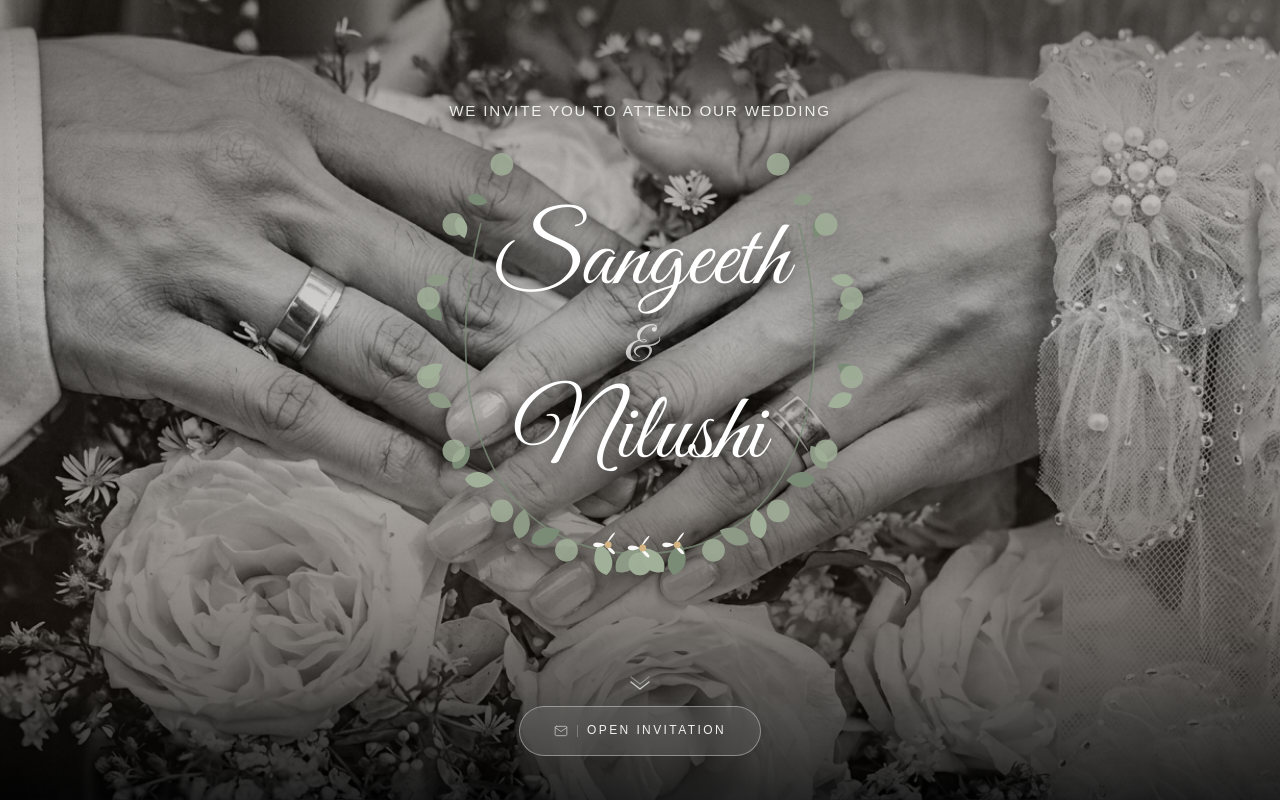
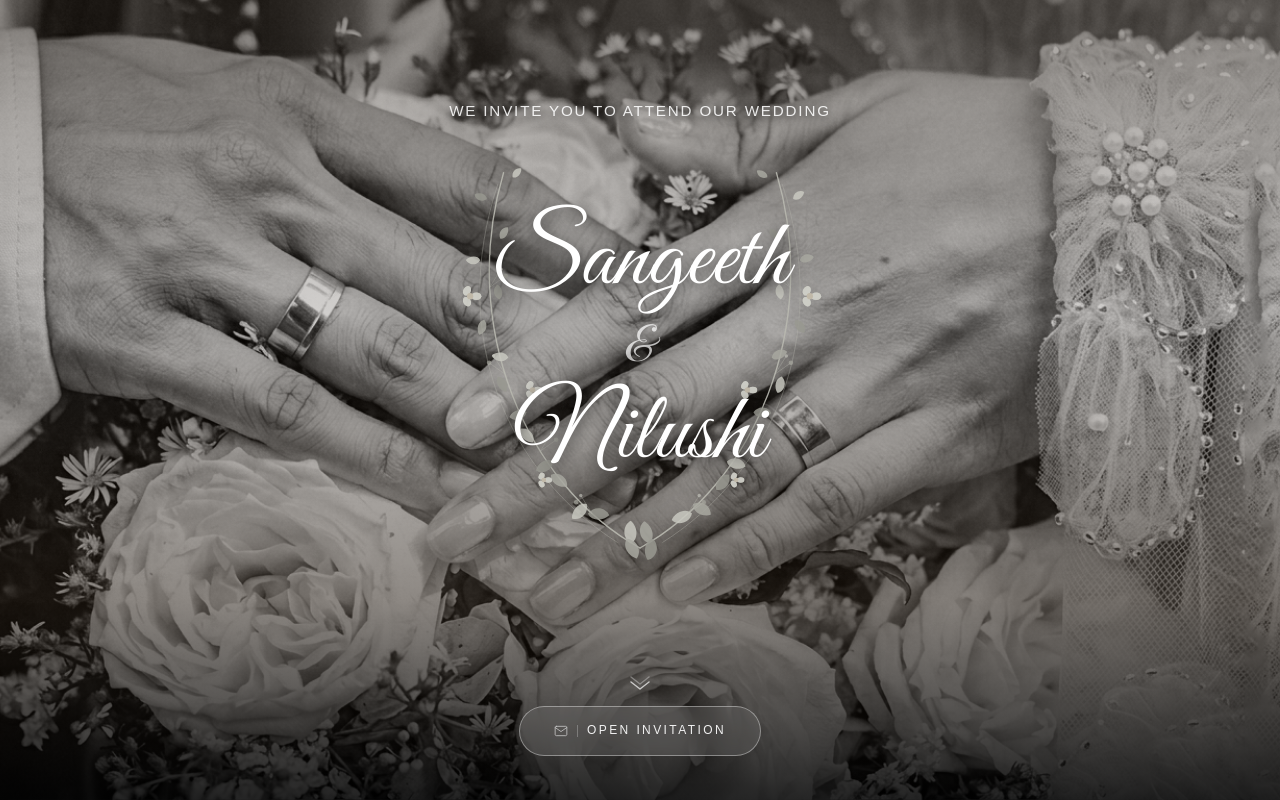
Before and after one commit to Benaragama-003/Wedding-Invitation, a React (Vite) app in the folder Frontend/: page / in a window 1280 px wide. Built offline with nearby package versions, Linux system fonts and the light colour scheme; a web font is replaced by a local one.

Commit message:
Done with final before edditting timeline

```diff
--- a/Frontend/src/App.jsx
+++ b/Frontend/src/App.jsx
@@ -37,7 +37,7 @@ function App() {
     // We wait for it to complete before revealing the main app.
     setTimeout(() => {
       setPhase('main');
-    }, 1500); // 1.5 second cinematic transition duration
+    }, 1400); // match the 1.4s Framer Motion transition exactly
   };
 
   return (
@@ -61,8 +61,7 @@ function App() {
           {/* ── Transparent NavBar (hero-only) ── */}
           <NavBar />
 
-          {/* ── Ambient background layers (over all sections) ── */}
-          <FloatingParticles petalCount={16} wheatCount={0} glowCount={0} dustCount={0} />
+
 
           {/* ── Soft ambient shimmer ── */}
           <motion.div
@@ -89,6 +88,11 @@ function App() {
           </main>
         </motion.div>
       )}
+
+      {/* ── Ambient background layers (over all sections) ── */}
+      {phase === 'main' && (
+        <FloatingParticles petalCount={16} wheatCount={0} glowCount={0} dustCount={0} />
+      )}
     </>
   );
 }
--- a/Frontend/src/sections/LoadingScreen.jsx
+++ b/Frontend/src/sections/LoadingScreen.jsx
@@ -224,8 +224,49 @@ export default function LoadingScreen({ phase, onOpen }) {
 function CircularFrame({ brideName, groomName }) {
   const size = 'clamp(300px, 80vw, 450px)';
 
-  // Helpers to generate leaves
-  const getLeafColor = (i) => ['#8C9A86', '#A1B199', '#7A8B76'][i % 3];
+  // Silver palette
+  const branchColor = '#B8B8B0';      // warm silver for branches
+  const leafLight  = '#C8C8C0';       // light silver leaf
+  const leafMid    = '#A8A8A0';       // mid silver leaf
+  const leafDark   = '#989890';       // darker silver leaf
+  const flowerPetal = '#D0D0C8';      // silver-white petals
+  const flowerCenter = '#C0B8A8';     // warm champagne center
+
+  // Generate leaf along a bezier path
+  // Left branch: starts at bottom-center, curves up-left to top
+  // Right branch: starts at bottom-center, curves up-right to top
+  const leftBranchLeaves = [];
+  const rightBranchLeaves = [];
+
+  for (let i = 0; i < 16; i++) {
+    const t = i / 15;
+    // Left branch path: cubic bezier from (200,375) to (60,50)
+    const lx = (1-t)**3*200 + 3*(1-t)**2*t*100 + 3*(1-t)*t**2*40 + t**3*80;
+    const ly = (1-t)**3*375 + 3*(1-t)**2*t*320 + 3*(1-t)*t**2*180 + t**3*45;
+    // Tangent angle for leaf direction
+    const dlx = -3*(1-t)**2*200 + 3*(3*(1-t)**2 - 6*(1-t)*t)*100/3*3 + 3*(6*(1-t)*t - 3*t**2)*40/3*3 + 3*t**2*80;
+    const dly = -3*(1-t)**2*375 + 3*(1-t)**2*320 + (6*(1-t)*t - 3*t**2)*180*3 + 3*t**2*45;
+    const angle = Math.atan2(dly, dlx) * 180 / Math.PI;
+    const side = i % 2 === 0 ? -1 : 1;
+    const leafScale = 0.6 + (1-t) * 0.5;
+    const colors = [leafLight, leafMid, leafDark];
+
+    leftBranchLeaves.push({
+      x: lx + side * 8, y: ly + side * 4,
+      angle: angle + side * 55,
+      scale: leafScale,
+      color: colors[i % 3],
+    });
+
+    // Right branch (mirrored)
+    const rx = 400 - lx;
+    rightBranchLeaves.push({
+      x: rx - side * 8, y: ly + side * 4,
+      angle: 180 - angle - side * 55,
+      scale: leafScale,
+      color: colors[(i+1) % 3],
+    });
+  }
 
   return (
     <div style={{ position: 'relative', width: size, height: size }}>
@@ -240,69 +281,108 @@ function CircularFrame({ brideName, groomName }) {
         animate={{ scale: [1, 1.015, 1] }}
         transition={{ duration: 8, repeat: Infinity, ease: 'easeInOut' }}
       >
-        {/* Main branch paths */}
-        <path d="M 200 380 C 70 380, 20 250, 60 90" fill="none" stroke="#7A8B76" strokeWidth="1.5" strokeLinecap="round" opacity="0.8" />
-        <path d="M 200 380 C 330 380, 380 250, 340 90" fill="none" stroke="#7A8B76" strokeWidth="1.5" strokeLinecap="round" opacity="0.8" />
+        {/* Main branch stems */}
+        <path
+          d="M 200 375 C 100 320, 40 180, 80 45"
+          fill="none" stroke={branchColor} strokeWidth="1.2" strokeLinecap="round" opacity="0.9"
+        />
+        <path
+          d="M 200 375 C 300 320, 360 180, 320 45"
+          fill="none" stroke={branchColor} strokeWidth="1.2" strokeLinecap="round" opacity="0.9"
+        />
 
-        {/* Left branch pointed leaves */}
-        {[...Array(12)].map((_, i) => {
-          const progress = i / 11;
-          const angle = 90 + progress * 130;
-          const rad = angle * (Math.PI / 180);
-          const cx = 200 + 175 * Math.cos(rad);
-          const cy = 190 + 185 * Math.sin(rad);
-          const isOut = i % 2 === 0;
-          const leafAngle = angle + (isOut ? 45 : -25);
+        {/* Secondary thinner branches */}
+        <path
+          d="M 180 370 C 85 310, 30 190, 75 55"
+          fill="none" stroke={branchColor} strokeWidth="0.6" strokeLinecap="round" opacity="0.5"
+        />
+        <path
+          d="M 220 370 C 315 310, 370 190, 325 55"
+          fill="none" stroke={branchColor} strokeWidth="0.6" strokeLinecap="round" opacity="0.5"
+        />
+
+        {/* Left branch leaves */}
+        {leftBranchLeaves.map((leaf, i) => (
+          <path
+            key={`ll-${i}`}
+            d="M 0 0 C 4 -8, 14 -8, 18 -2 C 14 4, 4 6, 0 0 Z"
+            fill={leaf.color}
+            opacity="0.85"
+            transform={`translate(${leaf.x},${leaf.y}) rotate(${leaf.angle}) scale(${leaf.scale})`}
+          />
+        ))}
+
+        {/* Right branch leaves */}
+        {rightBranchLeaves.map((leaf, i) => (
+          <path
+            key={`rl-${i}`}
+            d="M 0 0 C 4 -8, 14 -8, 18 -2 C 14 4, 4 6, 0 0 Z"
+            fill={leaf.color}
+            opacity="0.85"
+            transform={`translate(${leaf.x},${leaf.y}) rotate(${leaf.angle}) scale(${leaf.scale})`}
+          />
+        ))}
+
+        {/* Small berry/bud accents along left branch */}
+        {[0.15, 0.35, 0.55, 0.75].map((t, i) => {
+          const x = (1-t)**3*200 + 3*(1-t)**2*t*100 + 3*(1-t)*t**2*40 + t**3*80;
+          const y = (1-t)**3*375 + 3*(1-t)**2*t*320 + 3*(1-t)*t**2*180 + t**3*45;
+          const side = i % 2 === 0 ? -1 : 1;
           return (
-            <path key={`ll-${i}`} d="M 0 0 C 12 -12, 24 -8, 28 0 C 24 8, 12 12, 0 0 Z" fill={getLeafColor(i)} transform={`translate(${cx},${cy}) rotate(${leafAngle}) scale(${0.65 + (1-progress)*0.4})`} />
+            <g key={`lb-${i}`}>
+              <line x1={x} y1={y} x2={x + side*14} y2={y - 10} stroke={branchColor} strokeWidth="0.5" opacity="0.6" />
+              <circle cx={x + side*14} cy={y - 10} r="2" fill={leafMid} opacity="0.7" />
+              <line x1={x} y1={y} x2={x + side*10} y2={y - 16} stroke={branchColor} strokeWidth="0.5" opacity="0.6" />
+              <circle cx={x + side*10} cy={y - 16} r="1.5" fill={leafLight} opacity="0.6" />
+            </g>
           );
         })}
 
-        {/* Right branch pointed leaves */}
-        {[...Array(12)].map((_, i) => {
-          const progress = i / 11;
-          const angle = 90 - progress * 130;
-          const rad = angle * (Math.PI / 180);
-          const cx = 200 + 175 * Math.cos(rad);
-          const cy = 190 + 185 * Math.sin(rad);
-          const isOut = i % 2 === 0;
-          const leafAngle = angle + (isOut ? -45 : 25);
+        {/* Small berry/bud accents along right branch */}
+        {[0.15, 0.35, 0.55, 0.75].map((t, i) => {
+          const x = 400 - ((1-t)**3*200 + 3*(1-t)**2*t*100 + 3*(1-t)*t**2*40 + t**3*80);
+          const y = (1-t)**3*375 + 3*(1-t)**2*t*320 + 3*(1-t)*t**2*180 + t**3*45;
+          const side = i % 2 === 0 ? 1 : -1;
           return (
-            <path key={`rl-${i}`} d="M 0 0 C 12 -12, 24 -8, 28 0 C 24 8, 12 12, 0 0 Z" fill={getLeafColor(i+1)} transform={`translate(${cx},${cy}) rotate(${leafAngle}) scale(${0.65 + (1-progress)*0.4})`} />
+            <g key={`rb-${i}`}>
+              <line x1={x} y1={y} x2={x + side*14} y2={y - 10} stroke={branchColor} strokeWidth="0.5" opacity="0.6" />
+              <circle cx={x + side*14} cy={y - 10} r="2" fill={leafMid} opacity="0.7" />
+              <line x1={x} y1={y} x2={x + side*10} y2={y - 16} stroke={branchColor} strokeWidth="0.5" opacity="0.6" />
+              <circle cx={x + side*10} cy={y - 16} r="1.5" fill={leafLight} opacity="0.6" />
+            </g>
           );
         })}
 
-        {/* Left eucalyptus round leaves */}
-        {[...Array(8)].map((_, i) => {
-          const progress = i / 7;
-          const angle = 90 + progress * 140;
-          const rad = angle * (Math.PI / 180);
-          const cx = 200 + 175 * Math.cos(rad);
-          const cy = 190 + 185 * Math.sin(rad);
-          return <circle key={`el-${i}`} cx={cx} cy={cy} r="10" fill="#A1B199" transform={`translate(${Math.cos(rad)*14}, ${Math.sin(rad)*14})`} opacity="0.85" />;
+        {/* Rosette flowers — left side */}
+        {[0.25, 0.5, 0.72].map((t, i) => {
+          const x = (1-t)**3*200 + 3*(1-t)**2*t*100 + 3*(1-t)*t**2*40 + t**3*80;
+          const y = (1-t)**3*375 + 3*(1-t)**2*t*320 + 3*(1-t)*t**2*180 + t**3*45;
+          const side = i % 2 === 0 ? -1 : 1;
+          const fx = x + side * 18;
+          const fy = y - 4;
+          return (
+            <g key={`fl-${i}`} transform={`translate(${fx},${fy}) scale(${0.8 + i*0.15})`}>
+              {[0, 60, 120, 180, 240, 300].map((a) => (
+                <ellipse key={a} cx={Math.cos(a*Math.PI/180)*5} cy={Math.sin(a*Math.PI/180)*5} rx="4" ry="3" fill={flowerPetal} opacity="0.75" transform={`rotate(${a})`} />
+              ))}
+              <circle cx="0" cy="0" r="2.5" fill={flowerCenter} />
+            </g>
+          );
         })}
 
-        {/* Right eucalyptus round leaves */}
-        {[...Array(8)].map((_, i) => {
-          const progress = i / 7;
-          const angle = 90 - progress * 140;
-          const rad = angle * (Math.PI / 180);
-          const cx = 200 + 175 * Math.cos(rad);
-          const cy = 190 + 185 * Math.sin(rad);
-          return <circle key={`er-${i}`} cx={cx} cy={cy} r="10" fill="#A1B199" transform={`translate(${Math.cos(rad)*14}, ${Math.sin(rad)*14})`} opacity="0.85" />;
-        })}
-
-        {/* White delicate flowers at bottom center */}
-        {[80, 90, 100].map((angle, i) => {
-          const rad = angle * (Math.PI / 180);
-          const cx = 200 + 175 * Math.cos(rad);
-          const cy = 190 + 185 * Math.sin(rad);
+        {/* Rosette flowers — right side */}
+        {[0.25, 0.5, 0.72].map((t, i) => {
+          const x = 400 - ((1-t)**3*200 + 3*(1-t)**2*t*100 + 3*(1-t)*t**2*40 + t**3*80);
+          const y = (1-t)**3*375 + 3*(1-t)**2*t*320 + 3*(1-t)*t**2*180 + t**3*45;
+          const side = i % 2 === 0 ? 1 : -1;
+          const fx = x + side * 18;
+          const fy = y - 4;
           return (
-            <g key={`flower-${i}`} transform={`translate(${cx},${cy}) scale(1.2)`}>
-              <path d="M 0 0 C 6 -12, 12 -12, 0 0 Z" fill="#F9F8F6" />
-              <path d="M 0 0 C -12 -6, -12 6, 0 0 Z" fill="#F9F8F6" />
-              <path d="M 0 0 C 6 12, 12 6, 0 0 Z" fill="#F9F8F6" />
-              <circle cx="2" cy="0" r="2.5" fill="#D4B483" />
+            <g key={`fr-${i}`} transform={`translate(${fx},${fy}) scale(${0.8 + i*0.15})`}>
+              {[0, 60, 120, 180, 240, 300].map((a) => (
+                <ellipse key={a} cx={Math.cos(a*Math.PI/180)*5} cy={Math.sin(a*Math.PI/180)*5} rx="4" ry="3" fill={flowerPetal} opacity="0.75" transform={`rotate(${a})`} />
+              ))}
+              <circle cx="0" cy="0" r="2.5" fill={flowerCenter} />
             </g>
           );
         })}
```
Also changed, not shown: Frontend/src/components/ui/NavBar.jsx (+11 -7 lines), Frontend/src/sections/RSVPSection.jsx (+13 -5 lines).
